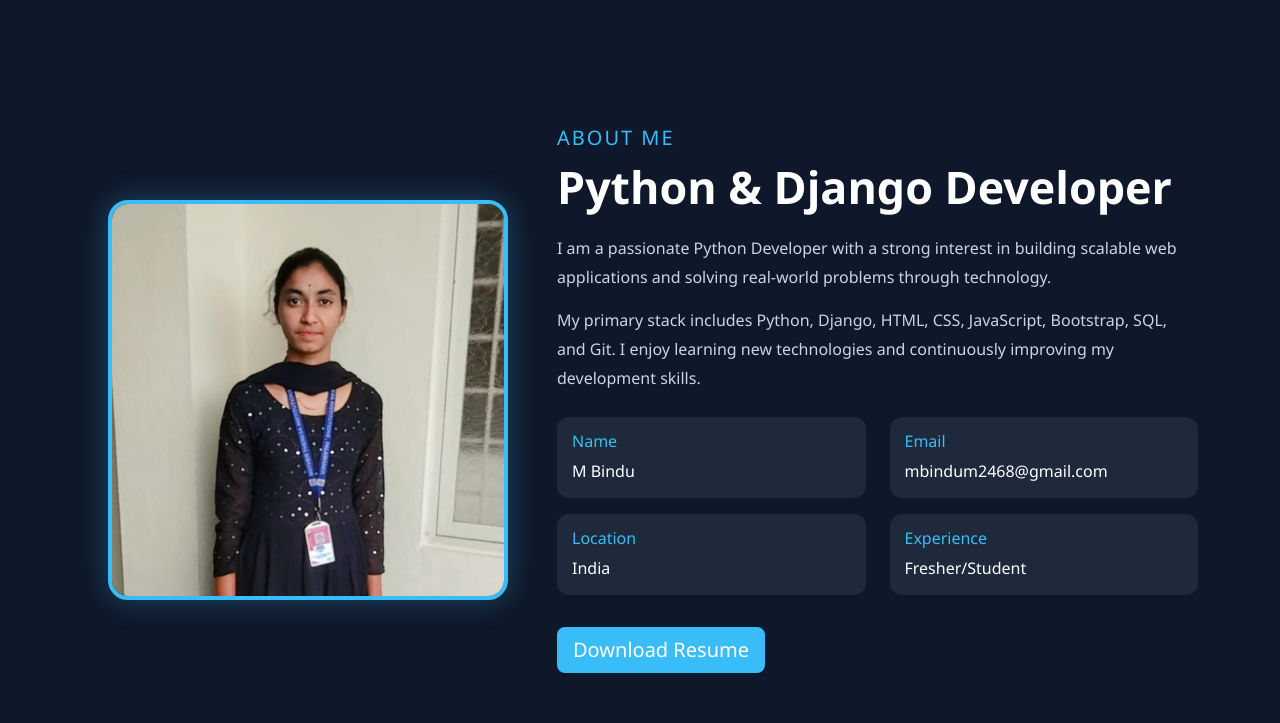
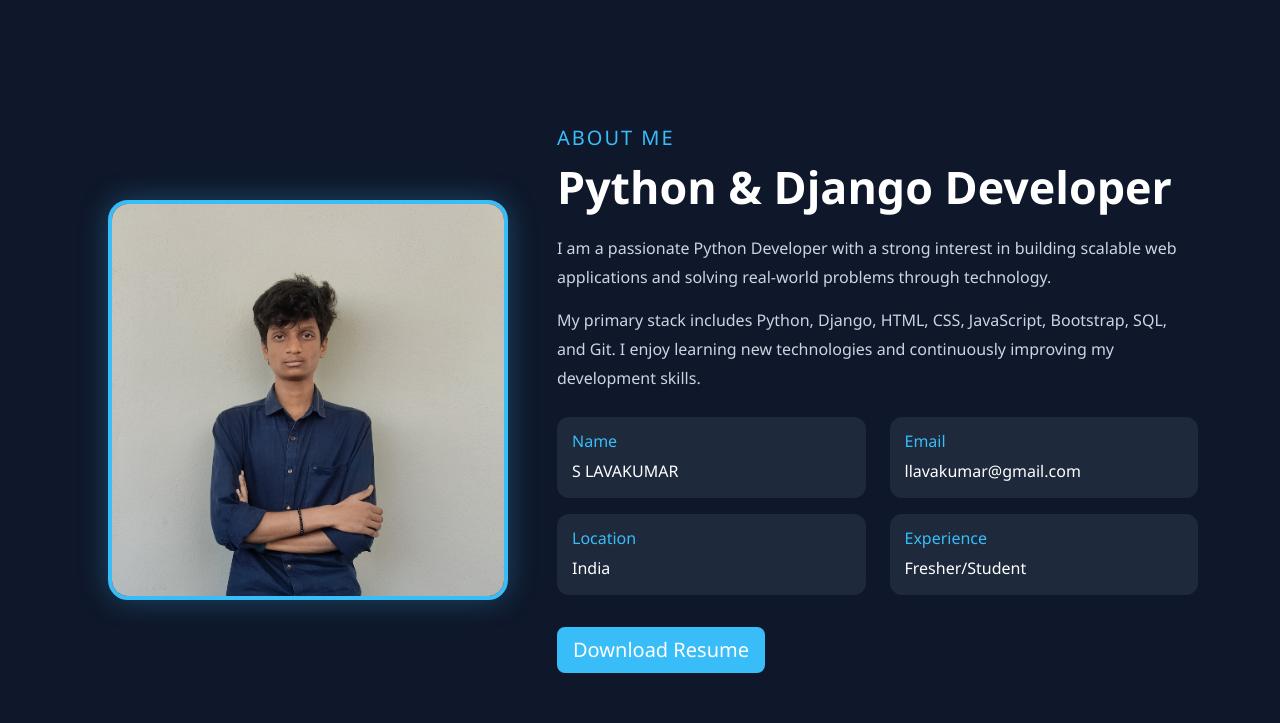
Before and after one commit to Lavakumar-git/Lavakumar-Portfolio, a Django app: page /about/ in a window 1280 px wide. Shown: the part 75-798 px from the top of the page. Run offline with Django 5.2, Linux system fonts and the light colour scheme.

Commit message:
intial commit

```diff
--- a/website/templates/website/about.html
+++ b/website/templates/website/about.html
@@ -33,14 +33,14 @@
           <div class="col-md-6 mb-3">
             <div class="info-card">
               <h6>Name</h6>
-              <p>M Bindu</p>
+              <p>S LAVAKUMAR</p>
             </div>
           </div>
 
           <div class="col-md-6 mb-3">
             <div class="info-card">
               <h6>Email</h6>
-              <p>mbindum2468@gmail.com</p>
+              <p>llavakumar@gmail.com</p>
             </div>
           </div>
 
```
Also changed, not shown: website/static/css/images/profile.jpg.
